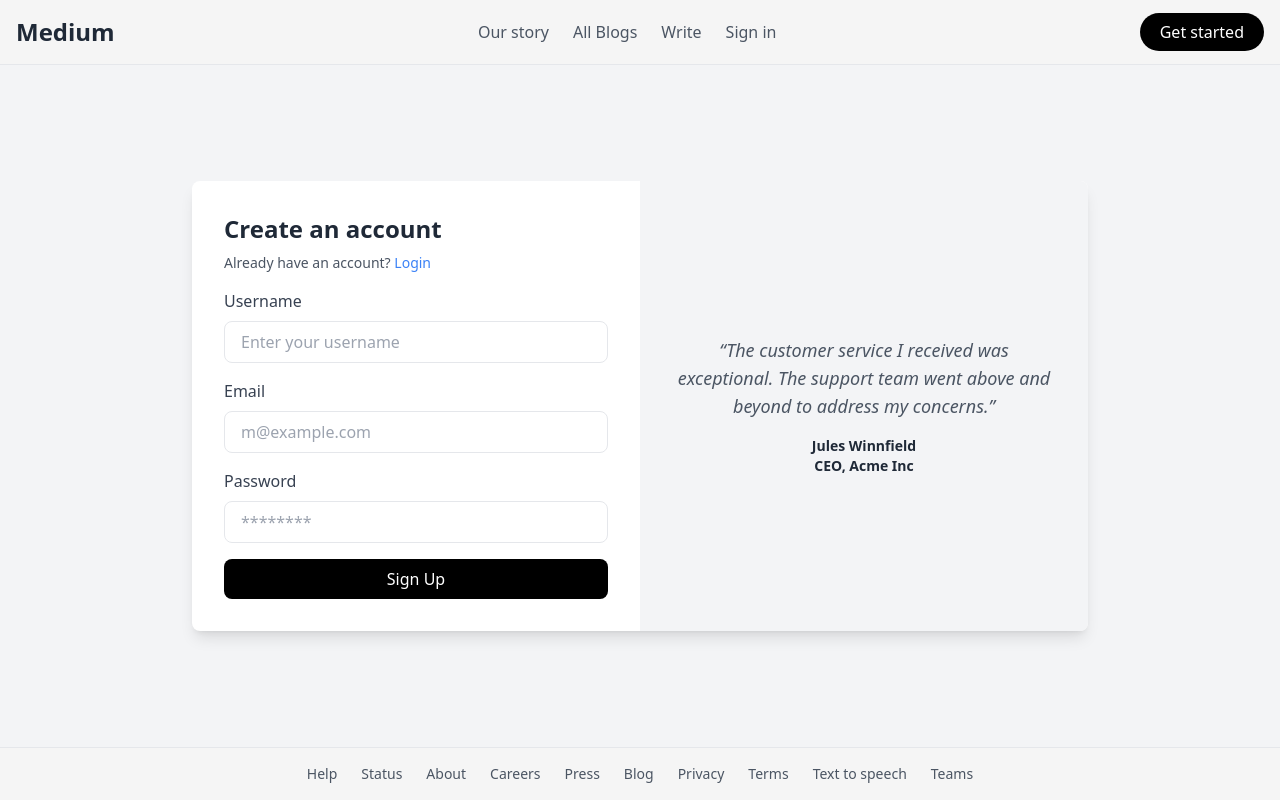
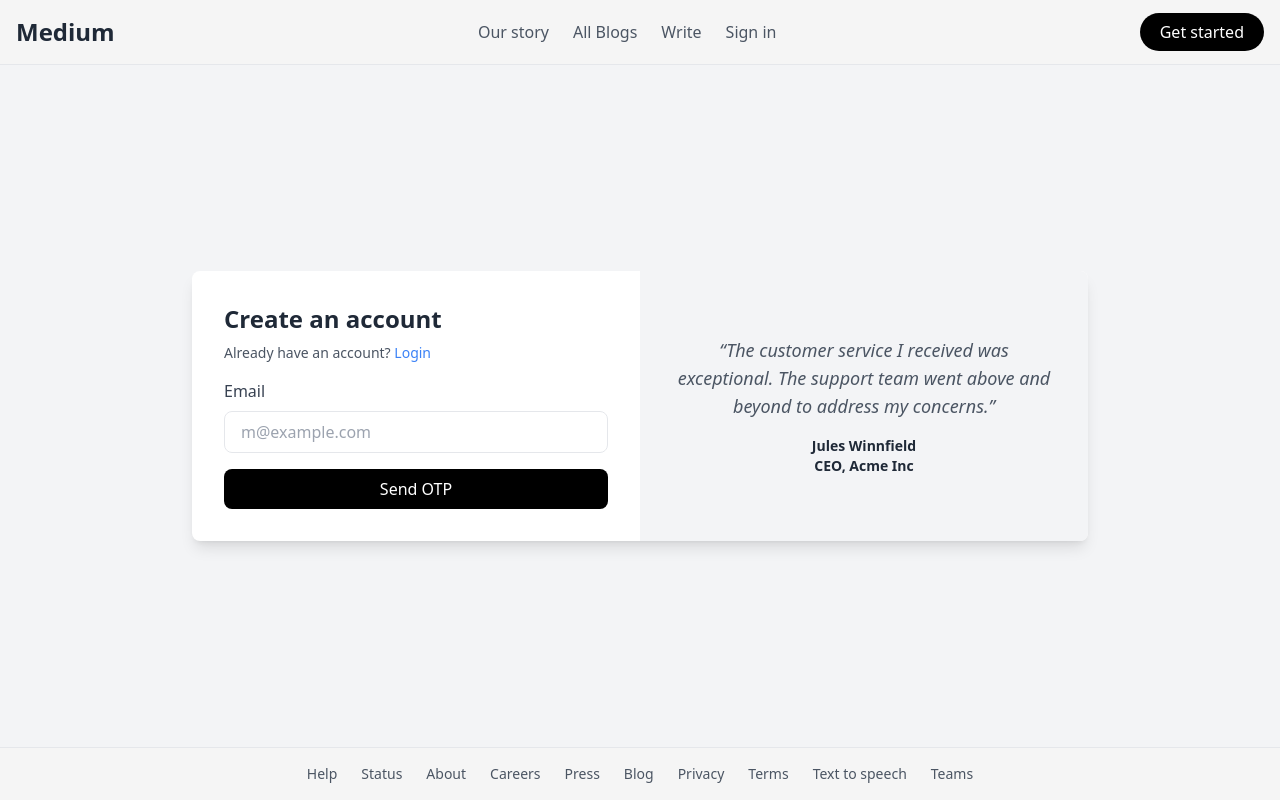
Before and after one commit to manojCodes77/Online-Blogging-Application, a React (Vite) app in the folder client/: page /send-otp in a window 1280 px wide. Before the commit this address led to /signup. Built offline with nearby package versions, Linux system fonts and the light colour scheme; no server answers.

Commit message:
updating send-otp page

```diff
--- a/client/package.json
+++ b/client/package.json
@@ -10,6 +10,7 @@
     "preview": "vite preview"
   },
   "dependencies": {
+    "@manojcodes77/medium-common": "^1.0.3",
     "axios": "^1.7.9",
     "react": "^18.3.1",
     "react-avatar": "^5.0.3",
--- a/client/src/App.tsx
+++ b/client/src/App.tsx
@@ -6,6 +6,7 @@ import Footer from './components/Footer'
 import BlogsPage from './pages/BlogsPage'
 import Blog from './pages/Blog'
 import Publish from './pages/Publish'
+import SendOTP from './components/SendOTP'
 
 function App() {
 
@@ -15,6 +16,7 @@ function App() {
       <div className='flex flex-col min-h-screen bg-gray-100 justify-between'>
         <Header />
         <Routes>
+          <Route path='/send-otp' element={<SendOTP />} />
           <Route path="/signup" element={<Signup />} />
           <Route path="/signin" element={<Signin />} />
           <Route path="/blogs" element={<BlogsPage unique={false} />} />
--- /dev/null
+++ b/client/src/components/SendOTP.tsx
@@ -0,0 +1,90 @@
+import React from 'react'
+import { Link } from 'react-router-dom'
+
+const SendOTP = () => {
+    const [email, setEmail] = React.useState('');
+    const [error, setError] = React.useState<string | null>(null);
+    const handleChange = (e: React.ChangeEvent<HTMLInputElement>) => {
+        setEmail(e.target.value);
+    };
+
+    const handleSubmit = async (e: React.FormEvent) => {
+        e.preventDefault();
+        setError(null);
+
+        try {
+            const response = await fetch(`${import.meta.env.VITE_BACKEND_URL}/api/v1/user/send-otp`, {
+                method: "POST",
+                headers: {
+                    "Content-Type": "application/json",
+                },
+                body: JSON.stringify({ email }),
+            });
+
+            const data = await response.json();
+            if (data.message) {
+                alert(data.message);
+            } else {
+                throw new Error(data.message || "Unexpected error");
+            }
+        } catch (error: any) {
+            setError(error.message);
+        }
+    };
+    return (
+        <div className="my-auto flex items-center justify-center bg-gray-100 mx-5">
+            <div className="flex w-full max-w-4xl bg-white rounded-lg shadow-lg overflow-hidden justify-center">
+                {/* Left: Form */}
+                <div className="w-full md:w-1/2 p-8">
+                    <h1 className="text-2xl font-bold text-gray-800">Create an account</h1>
+                    <p className="mt-2 text-sm text-gray-600">
+                        Already have an account?{" "}
+                        <Link to="/signin" className="text-blue-500 hover:underline">
+                            Login
+                        </Link>
+                    </p>
+
+                    <form className="mt-4" onSubmit={handleSubmit}>
+                        {error && (
+                            <div className="mb-4 text-sm text-red-500">{error}</div>
+                        )}
+
+                        <div className="mb-4">
+                            <label className="block text-gray-700">Email</label>
+                            <input
+                                type="email"
+                                name="email"
+                                placeholder="m@example.com"
+                                value={email}
+                                onChange={handleChange}
+                                className="w-full px-4 py-2 mt-2 border rounded-lg focus:outline-none focus:ring-2 focus:ring-blue-500"
+                                required
+                            />
+                        </div>
+                        <button
+                            type="submit"
+                            className="w-full bg-black text-white py-2 rounded-lg hover:bg-gray-800 transition duration-300"
+                        >
+                            Send OTP
+                        </button>
+                    </form>
+                </div>
+
+                {/* Right: Quote */}
+                <div className="hidden md:flex w-1/2 bg-gray-100 flex-col justify-center items-center p-8">
+                    <blockquote className="text-lg italic text-gray-600 text-center">
+                        “The customer service I received was exceptional. The support team
+                        went above and beyond to address my concerns.”
+                    </blockquote>
+                    <p className="mt-4 text-sm font-semibold text-gray-800 text-center">
+                        Jules Winnfield
+                        <br />
+                        CEO, Acme Inc
+                    </p>
+                </div>
+            </div>
+        </div>
+    )
+}
+
+export default SendOTP
--- a/client/src/pages/Signup.tsx
+++ b/client/src/pages/Signup.tsx
@@ -1,13 +1,13 @@
 import React, { useState } from "react";
-import { Link, useNavigate } from "react-router-dom";
+import { Link, redirect } from "react-router-dom";
 import { SignupInput } from "@manojcodes77/medium-common";
 
 const Signup: React.FC = () => {
-  const navigate = useNavigate();
   const [formData, setFormData] = useState<SignupInput>({
     name: "",
     email: "",
     password: "",
+    otp: "",
   });
   const [error, setError] = useState<string | null>(null);
   const [successMessage, setSuccessMessage] = useState<string | null>(null);
@@ -16,7 +16,7 @@ const Signup: React.FC = () => {
     const { name, value } = e.target;
     setFormData({ ...formData, [name]: value });
   };
-  const BACKEND_URL=import.meta.env.VITE_BACKEND_URL as string;
+  const BACKEND_URL = import.meta.env.VITE_BACKEND_URL as string;
 
   const handleSubmit = async (e: React.FormEvent) => {
     e.preventDefault();
@@ -24,23 +24,14 @@ const Signup: React.FC = () => {
     setSuccessMessage(null);
 
     try {
-      const response = await fetch(`${BACKEND_URL}/api/v1/user/signup`, {
+      await fetch(`${BACKEND_URL}/api/v1/user/send-otp`, {
         method: "POST",
         headers: {
           "Content-Type": "application/json",
         },
-        body: JSON.stringify(formData),
-      });
-
-      const data = await response.json();
-      if (data.jwt) {
-        // Store the JWT in localStorage
-        localStorage.setItem("authToken", data.jwt);
-        alert("Signup successful! JWT token stored.");
-        navigate("/blogs");
-      } else {
-        throw new Error(data.message || "Unexpected error");
-      }
+        body: JSON.stringify({ email: formData.email }),
+      })
+      redirect('/signup')
     } catch (error: any) {
       setError(error.message);
     }
```
Also changed, not shown: 1 other file (tests, documents, lock files or other folders).
